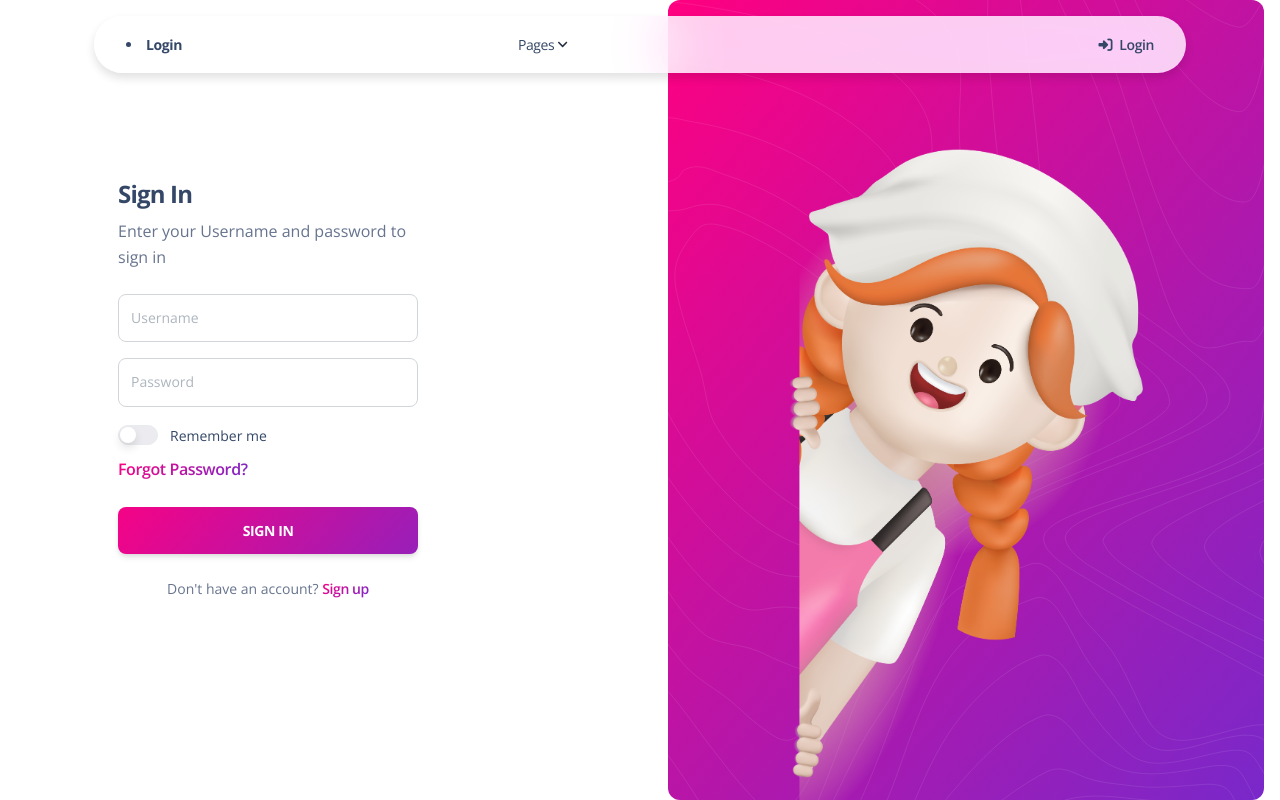
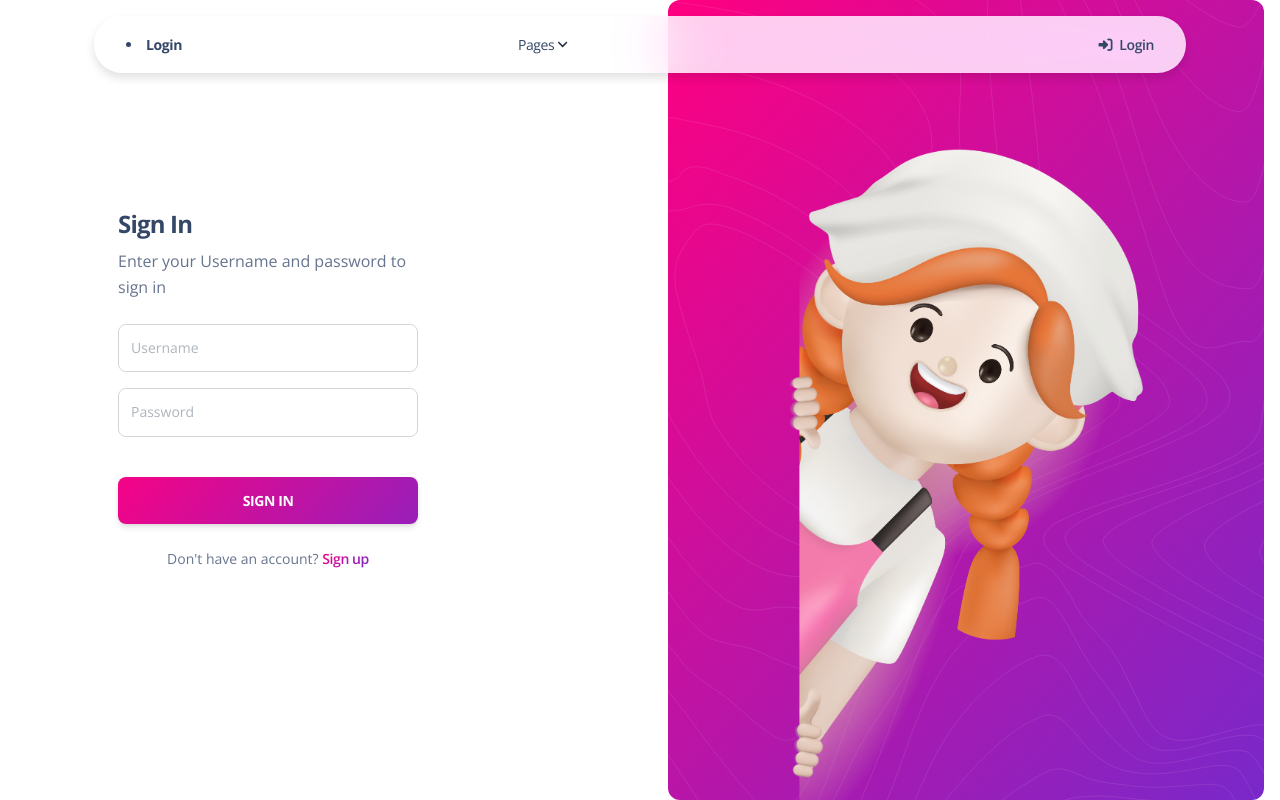
Before and after one commit to Anton-Konyk/restaurant-kitchen-service, a Django app: page /accounts/login/?next=/accounts/password-change/ in a window 1280 px wide. Run offline with Django 5.2, Linux system fonts and the light colour scheme; some libraries are stand-ins or nearby versions.

Commit message:
remove Remember me and Forgot Password? presentation

```diff
--- a/templates/accounts/sign-in.html
+++ b/templates/accounts/sign-in.html
@@ -38,11 +38,11 @@
                   </div>
                   <span class="text-danger"> {{ field.errors }} </span>
                 {% endfor %}
-                <div class="form-check form-switch">
-                  <input class="form-check-input" type="checkbox" id="rememberMe">
-                  <label class="form-check-label" for="rememberMe">Remember me</label>
-                </div>
-                <a href="{% url 'kitchen:password_reset' %}" class="text-primary text-gradient font-weight-bold">Forgot Password?</a>
+{#                <div class="form-check form-switch">#}
+{#                  <input class="form-check-input" type="checkbox" id="rememberMe">#}
+{#                  <label class="form-check-label" for="rememberMe">Remember me</label>#}
+{#                </div>#}
+{#                <a href="{% url 'kitchen:password_reset' %}" class="text-primary text-gradient font-weight-bold">Forgot Password?</a>#}
                 <div class="text-center">
                   <button type="submit" class="btn btn-lg bg-gradient-primary btn-lg w-100 mt-4 mb-0">Sign in</button>
                 </div>
```
